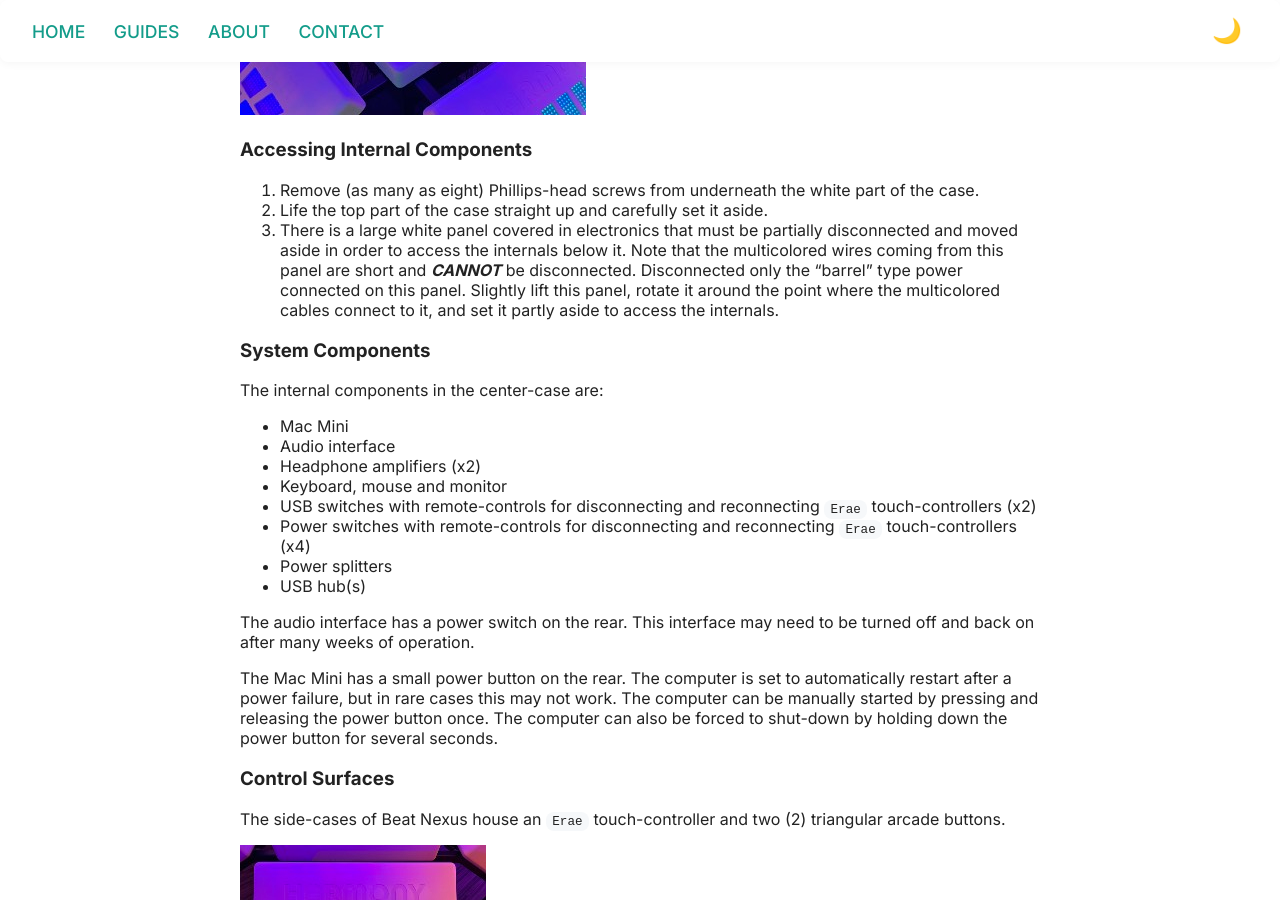
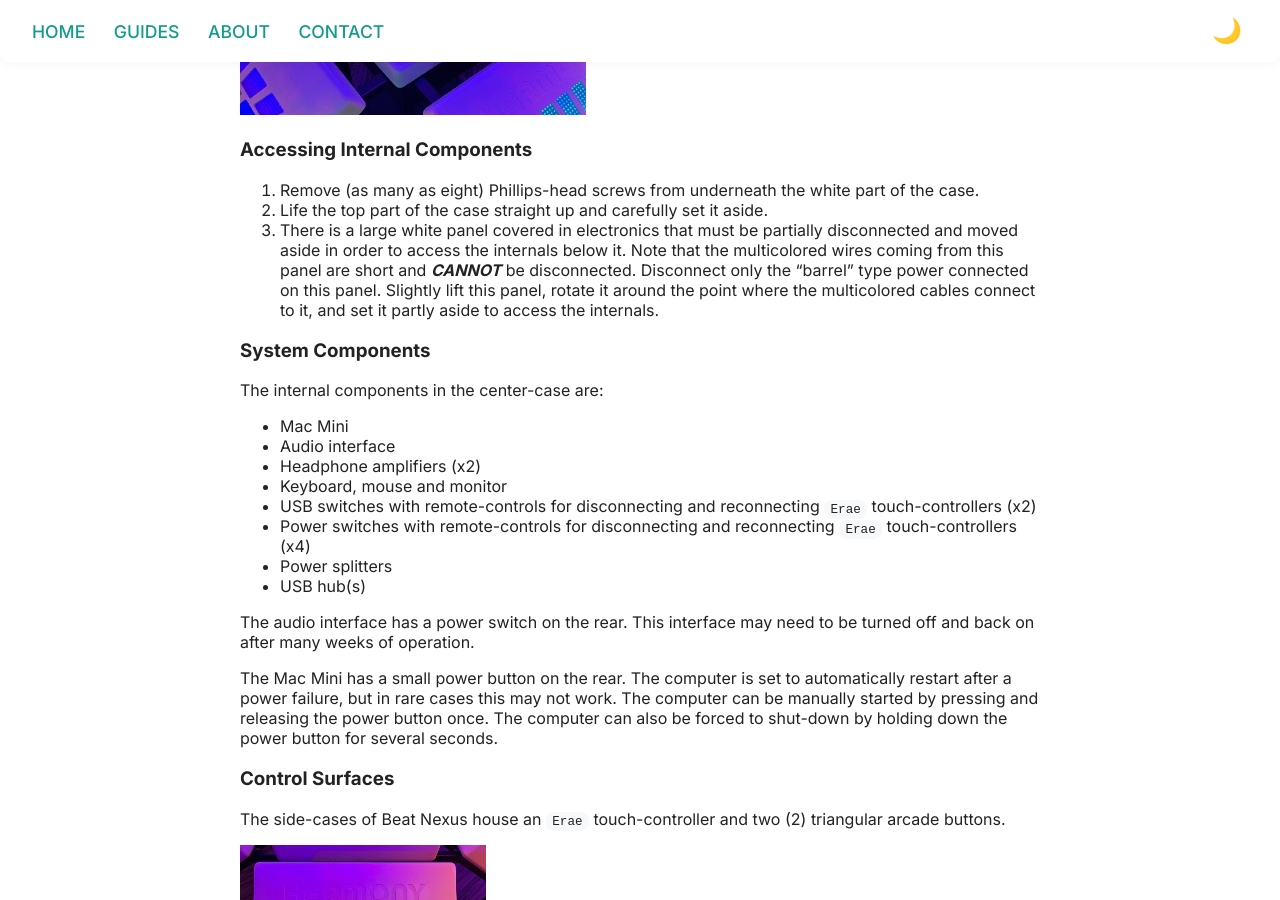
Before and after one commit to buryhoganllc/sonic-playground-guides, a Jekyll site: the page built from guides/beat-nexus.md, in a window 1280 px wide and 900 px high, scrolled down 1562 px. Built offline with Jekyll 4.4.1, drawn with Linux system fonts in a browser that asks for light colours.

Commit message:
docs: fix spelling errors

```diff
--- a/guides/beat-nexus.md
+++ b/guides/beat-nexus.md
@@ -20,7 +20,7 @@
 
 `Beat Nexus` runs on a Mac Mini, running one (1) piece of software: `Ableton Live 12 Suite`. There are four (4) touch-controllers connected to the computer by USB cables. Most issues can be solved by:
 
-1. Restarting the Mac Mini, which can be accomplished remotely via _Jump Desktop._
+1. Restarting the Mac Mini, which can be accomplished remotely via `Jump Desktop.`
 2. Restarting `Ableton Live` and opening the recent document with the words `RUN FOR SHOW` in the file name.
 3. Restarting the touch-controllers, which can be done with remote-controls which switch the touch-controller's USB data and power connections off and back on.
 
@@ -36,7 +36,7 @@
 
 1. Remove (as many as eight) Phillips-head screws from underneath the white part of the case.
 2. Life the top part of the case straight up and carefully set it aside.
-3. There is a large white panel covered in electronics that must be partially disconnected and moved aside in order to access the internals below it. Note that the multicolored wires coming from this panel are short and ___CANNOT___ be disconnected. Disconnected only the "barrel" type power connected on this panel. Slightly lift this panel, rotate it around the point where the multicolored cables connect to it, and set it partly aside to access the internals.
+3. There is a large white panel covered in electronics that must be partially disconnected and moved aside in order to access the internals below it. Note that the multicolored wires coming from this panel are short and ___CANNOT___ be disconnected. Disconnect only the "barrel" type power connected on this panel. Slightly lift this panel, rotate it around the point where the multicolored cables connect to it, and set it partly aside to access the internals.
 
 ### System Components
 
```
